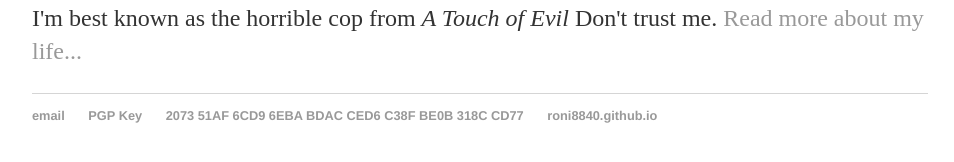
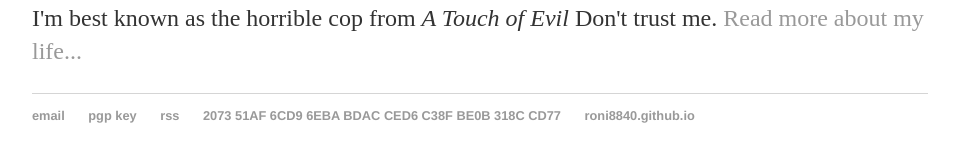
Before and after one commit to ronaldreichmuth/ronaldreichmuth.github.io, a Jekyll site: the page built from index.html, in a window 1280 px wide. Shown: the part 200-362 px from the top of the page, without its empty margins (160-1114 px from the left). Built offline with Jekyll 4.4.1, drawn with Linux system fonts in a browser that asks for light colours.

Commit message:
Update default.html

```diff
--- a/_layouts/default.html
+++ b/_layouts/default.html
@@ -22,7 +22,8 @@
 			<footer>
 	    		<ul>
 	        		<li><a href="mailto:emaily@icloud.com">email</a></li>
-				<li><a href="mailto:emaily@icloud.com">PGP Key</a></li>
+				<li><a href="mailto:emaily@icloud.com">pgp key</a></li>
+				<li><a href="https://username.github.io/blog/atom.xml">rss</a></li>
 				<li><a href="mailto:emaily@icloud.com">2073 51AF 6CD9 6EBA BDAC  CED6 C38F BE0B 318C CD77</a></li>
 	        		<li><a href="https://roni8840.github.io">roni8840.github.io</a></li>
 				</ul>
```
